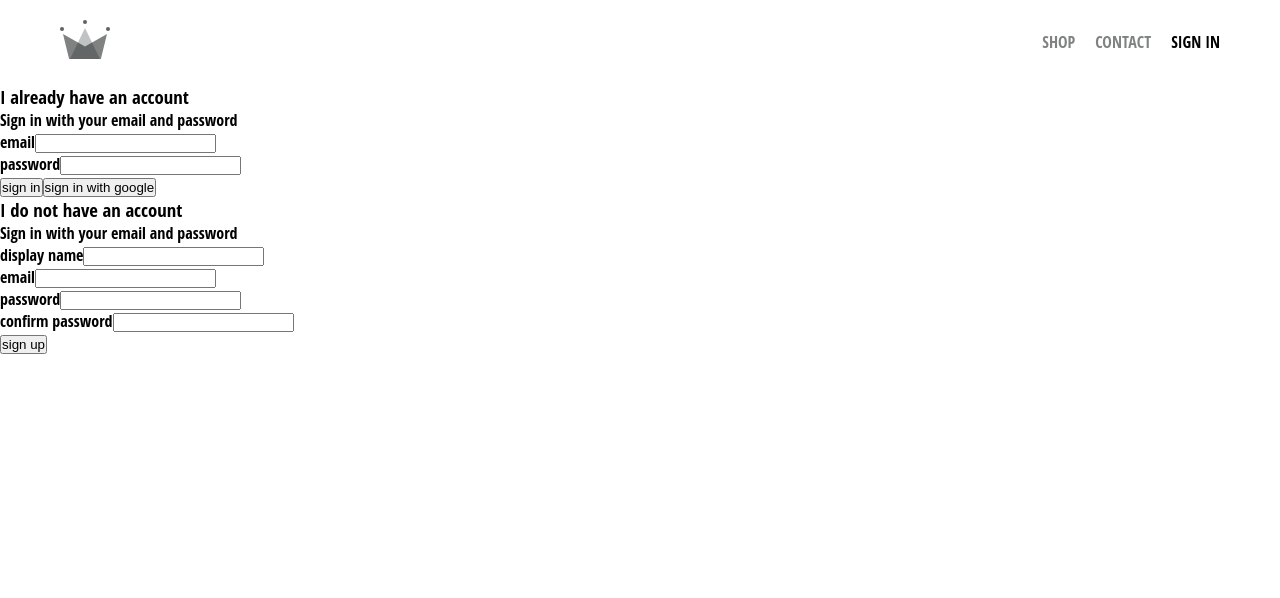
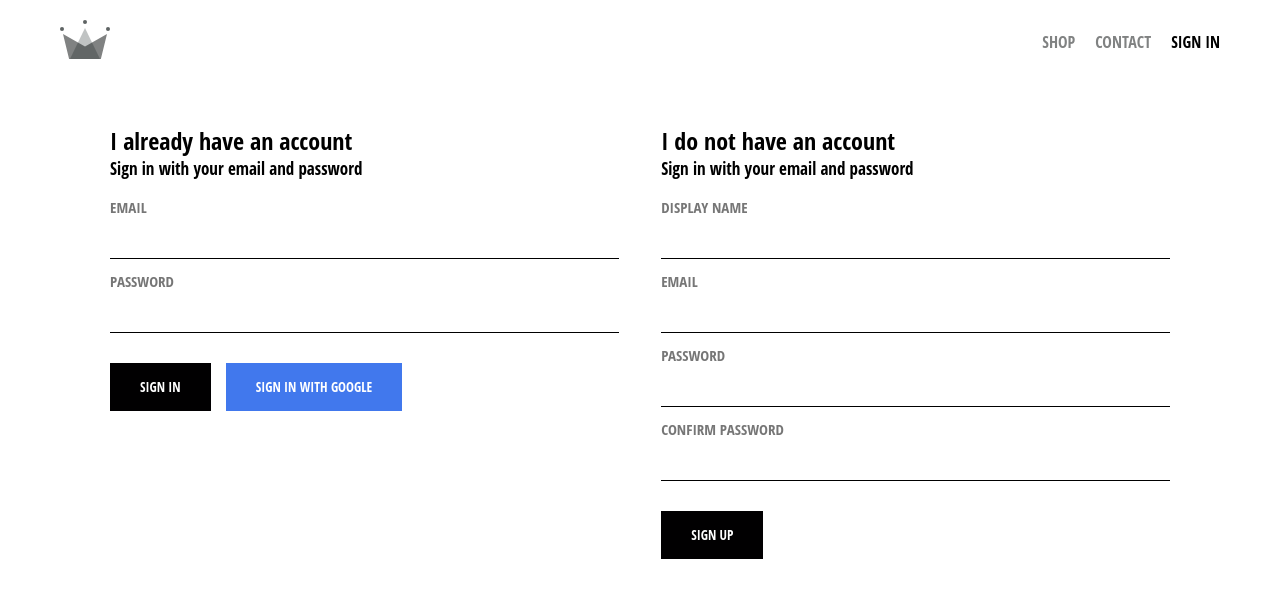
Before and after one commit to dominggo1999/warung, a React (Create React App) app: page /register in a window 1280 px wide. Shown: the top 598 px of the page. Built offline with nearby package versions, Linux system fonts and the light colour scheme.

Commit message:
adding login page

```diff
--- a/src/components/Button.js
+++ b/src/components/Button.js
@@ -1,9 +1,13 @@
 import React from 'react';
 
-const Button = ({ title, blue }) => {
+const Button = ({ title, blue, clickHandler }) => {
   return (
     <>
-      <button className={`btn ${blue ? 'blue' : ''}`}>{title}</button>
+      <button
+        onClick={clickHandler}
+        className={`btn ${blue ? 'blue' : ''}`}
+      >{title}
+      </button>
     </>
   );
 };
--- a/src/components/FormInput.js
+++ b/src/components/FormInput.js
@@ -1,17 +1,20 @@
 import React from 'react';
 
 const FormInput = ({
-  title, type, label,
+  title, type, label, value, handleChange,
 }) => {
   return (
     <div className="form-input">
-      <label htmlFor={label}>{title}</label>
       <input
         name={label}
         id={label}
         type={type}
+        value={value}
         required
+        onChange={handleChange}
+        autoComplete={type === 'password' ? 'new-password' : ''}
       />
+      <label htmlFor={label}>{title}</label>
     </div>
   );
 };
--- a/src/components/SignIn.js
+++ b/src/components/SignIn.js
@@ -1,9 +1,28 @@
-import React from 'react';
+import React, { useState } from 'react';
 import FormHeader from './FormHeader';
 import FormInput from './FormInput';
 import Button from './Button';
 
 const SignIn = () => {
+  const [inputValue, setInputValue] = useState({
+    email: '',
+    password: '',
+  });
+
+  const handleChange = (e) => {
+    if(e.target.id === 'signInEmail') {
+      setInputValue({
+        ...inputValue,
+        email: e.target.value,
+      });
+    } else {
+      setInputValue({
+        ...inputValue,
+        password: e.target.value,
+      });
+    }
+  };
+
   return (
     <div className="sign-in">
       <form>
@@ -16,11 +35,15 @@ const SignIn = () => {
             label="signInEmail"
             type="email"
             title="email"
+            value={inputValue.email}
+            handleChange={handleChange}
           />
           <FormInput
             label="signInPassword"
             type="password"
             title="password"
+            value={inputValue.password}
+            handleChange={handleChange}
           />
         </div>
         <div className="btn-container">
--- a/src/components/SignUp.js
+++ b/src/components/SignUp.js
@@ -1,11 +1,51 @@
-import React from 'react';
+import React, { useState } from 'react';
 import FormHeader from './FormHeader';
 import FormInput from './FormInput';
 import Button from './Button';
 
 const SignUp = () => {
+  const [inputValue, setInputValue] = useState({
+    displayName: '',
+    email: '',
+    password: '',
+    confirmPassword: '',
+  });
+
+  const handleChange = (e) => {
+    const newValue = e.target.value;
+
+    switch (e.target.id) {
+      case 'displayName':
+        setInputValue({
+          ...inputValue,
+          displayName: newValue,
+        });
+        break;
+      case 'signUpEmail':
+        setInputValue({
+          ...inputValue,
+          email: newValue,
+        });
+        break;
+      case 'signUpPassword':
+        setInputValue({
+          ...inputValue,
+          password: newValue,
+        });
+        break;
+      case 'confirmSignUpPassword':
+        setInputValue({
+          ...inputValue,
+          confirmPassword: newValue,
+        });
+        break;
+      default:
+        break;
+    }
+  };
+
   return (
-    <div className="sign-out">
+    <div className="sign-up">
       <form>
         <FormHeader
           title="I do not have an account"
@@ -16,21 +56,29 @@ const SignUp = () => {
             label="displayName"
             type="text"
             title="display name"
+            handleChange={handleChange}
+            value={inputValue.displayName}
           />
           <FormInput
             label="signUpEmail"
             type="email"
             title="email"
+            handleChange={handleChange}
+            value={inputValue.email}
           />
           <FormInput
             label="signUpPassword"
             type="password"
             title="password"
+            handleChange={handleChange}
+            value={inputValue.password}
           />
           <FormInput
             label="confirmSignUpPassword"
             type="password"
             title="confirm password"
+            handleChange={handleChange}
+            value={inputValue.confirmPassword}
           />
         </div>
 
--- /dev/null
+++ b/src/styles/_button.scss
@@ -0,0 +1,20 @@
+.btn {
+  text-transform: uppercase;
+  border: none;
+  font-family: $openSans;
+  font-weight: 500;
+  color: #fff;
+  background: #010001;
+  padding: 15px 30px;
+  margin-right: 15px;
+
+  &.blue {
+    background: #4178ed;
+  }
+}
+
+@media screen and (max-width: 768px) {
+  .btn {
+    padding: 15px 15px;
+  }
+}
--- /dev/null
+++ b/src/styles/_register.scss
@@ -0,0 +1,83 @@
+.register-page {
+  display: flex;
+  max-width: 1100px;
+  margin: 0 auto;
+  justify-content: space-between;
+  padding: 40px 20px;
+
+  .sign-in,
+  .sign-up {
+    width: 48%;
+
+    .form-header {
+      margin-bottom: 35px;
+      h3 {
+        font-size: 24px;
+        font-weight: 600;
+      }
+
+      p {
+        font-size: 17px;
+        font-weight: 300;
+      }
+    }
+
+    .form-body {
+      display: flex;
+      flex-direction: column;
+
+      .form-input {
+        position: relative;
+        margin-bottom: 30px;
+
+        label {
+          left: 0;
+          top: 50%;
+          transform: translateY(calc(-100% - 20px));
+          position: absolute;
+          text-transform: uppercase;
+          color: #767676;
+          font-size: 15px;
+          font-family: $openSans;
+          font-weight: 500;
+          transition: transform ease-in-out 300ms;
+        }
+
+        input {
+          width: 100%;
+          font-size: 20px;
+          border: none;
+          border-bottom: solid 1.5px #000;
+          padding: 10px 0;
+        }
+
+        input:focus {
+          outline: none;
+          border-bottom-color: #4178ed;
+
+          // & + label {
+          //   transform: translateY(calc(-100% - 15px));
+          // }
+        }
+      }
+    }
+
+    .btn-container {
+      display: flex;
+    }
+  }
+}
+
+@media screen and (max-width: 768px) {
+  .register-page {
+    flex-direction: column;
+    .sign-in,
+    .sign-up {
+      width: 100%;
+    }
+
+    .sign-up {
+      margin-top: 50px;
+    }
+  }
+}
--- a/src/styles/style.scss
+++ b/src/styles/style.scss
@@ -1,6 +1,8 @@
 @import './util';
 @import './theme';
 @import './global';
+@import './header';
 @import './dashboard';
 @import './shop-page';
-@import './header';
+@import './register';
+@import './button';
```
